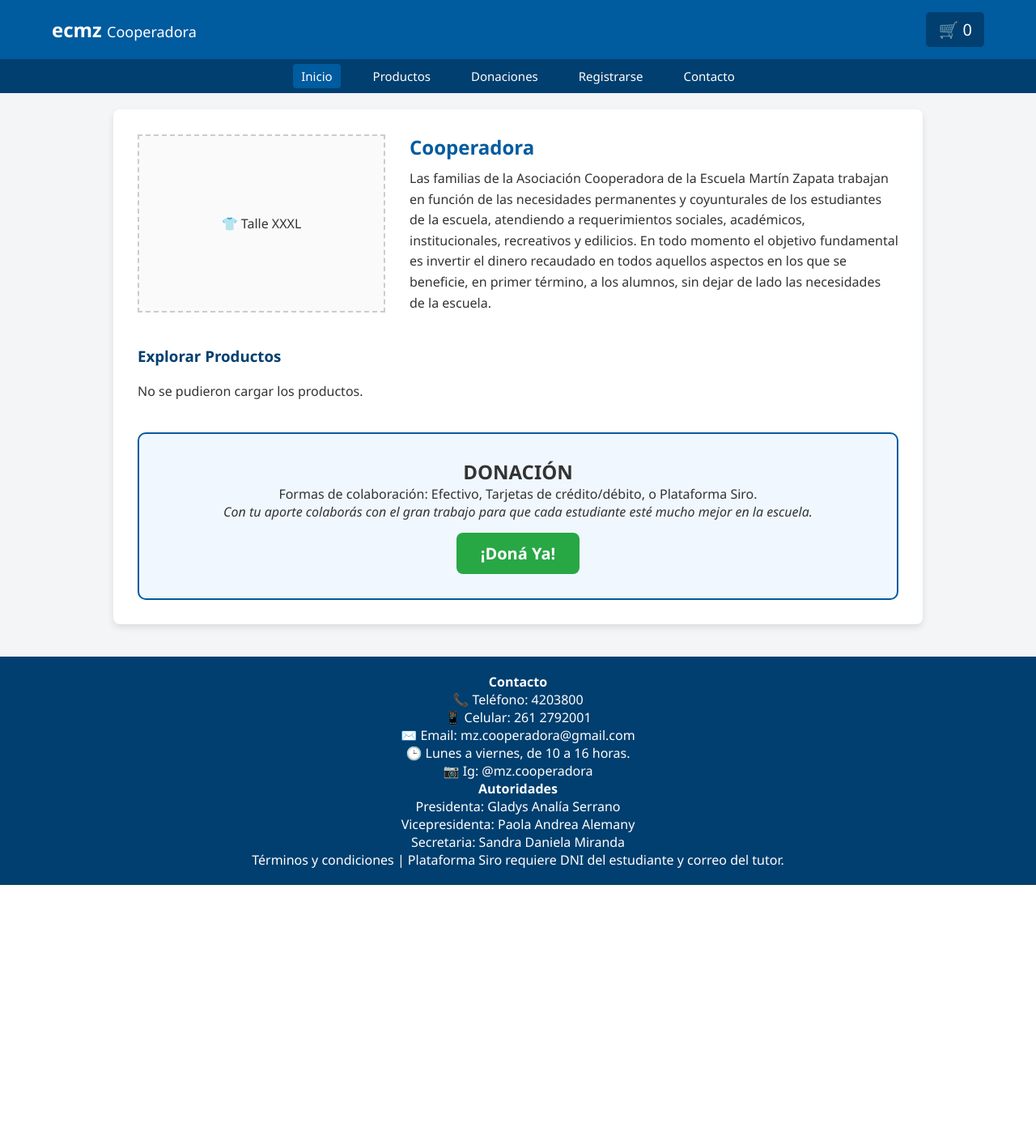
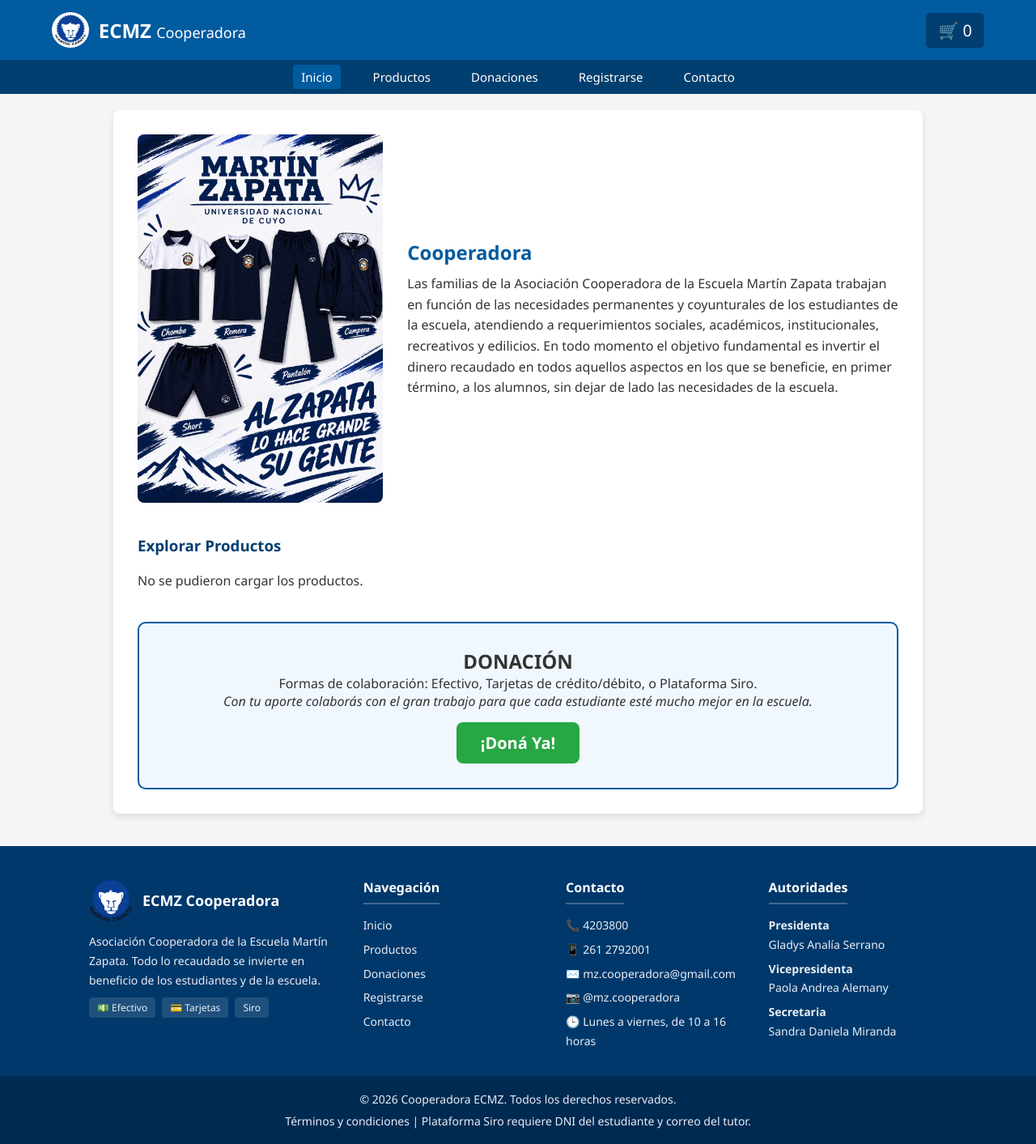
Before and after one commit to RC-facu/Cooperadora, a web app: page /Index.html in a window 1280 px wide. Shown: the whole page at 81% size. Before the commit the page ends 1093 px from the top, so only its background shows below. Run offline with its HTML, style and script files only (its server is not run), Linux system fonts and the light colour scheme; data that the repository does not hold is empty.

Commit message:
cambios finales

```diff
--- a/src/main/java/proyecto/cooperadora/CooperadoraApplication.java
+++ b/src/main/java/proyecto/cooperadora/CooperadoraApplication.java
@@ -9,5 +9,4 @@ public class CooperadoraApplication {
 	public static void main(String[] args) {
 		SpringApplication.run(CooperadoraApplication.class, args);
 	}
-
 }
--- a/src/main/resources/static/CSS/coope.css
+++ b/src/main/resources/static/CSS/coope.css
@@ -95,12 +95,16 @@ main {
 
 .hero-imagen {
     flex: 1;
-    border: 2px dashed var(--borde);
-    height: 220px;
-    display: flex;
-    align-items: center;
-    justify-content: center;
+    max-width: 380px;
+    border-radius: 8px;
+    overflow: hidden;
     background-color: #fafafa;
+}
+
+.hero-imagen img {
+    width: 100%;
+    height: auto;
+    display: block;
 }
 
 .hero-texto {
@@ -311,3 +315,123 @@ footer a {
 .detalle-img { overflow: hidden; }
 .detalle-img img { max-width: 100%; max-height: 100%; object-fit: contain; }
 .volver { color: var(--azul-principal); text-decoration: none; }
+
+/*lOGO ESC*/
+.logo-container {
+    display: flex;
+    align-items: center;
+    gap: 12px;
+}
+
+.logo-escuela {
+    height: 44px;
+    width: auto;
+}
+.logo-escuela {
+    height: 44px;
+    width: auto;
+    background: var(--blanco);
+    border-radius: 50%;
+    padding: 3px;
+}
+
+/* ===== Footer estilo e-commerce ===== */
+footer.pie {
+    background: #00386b;
+    color: #e8eef5;
+    text-align: left;
+    padding: 0;
+    margin-top: 40px;
+}
+
+.pie a {
+    color: #e8eef5;
+    text-decoration: none;
+}
+
+.pie a:hover {
+    color: #ffffff;
+    text-decoration: underline;
+}
+
+.pie-contenedor {
+    max-width: 1100px;
+    margin: 0 auto;
+    padding: 40px 20px 25px;
+    display: grid;
+    grid-template-columns: 1.4fr 1fr 1fr 1fr;
+    gap: 30px;
+}
+
+.pie h4 {
+    color: #ffffff;
+    font-size: 16px;
+    margin: 0 0 14px;
+    padding-bottom: 8px;
+    border-bottom: 2px solid rgba(255, 255, 255, 0.25);
+    display: inline-block;
+}
+
+.pie p,
+.pie li {
+    font-size: 14px;
+    line-height: 1.7;
+    margin: 0 0 6px;
+}
+
+.pie ul {
+    list-style: none;
+    padding: 0;
+    margin: 0;
+}
+
+.pie-marca {
+    display: flex;
+    align-items: center;
+    gap: 12px;
+    margin-bottom: 12px;
+}
+
+.pie-marca img {
+    width: 54px;
+    height: 54px;
+    object-fit: contain;
+}
+
+.pie-marca strong {
+    font-size: 18px;
+    color: #ffffff;
+}
+
+.pie-pagos {
+    display: flex;
+    flex-wrap: wrap;
+    gap: 8px;
+    margin-top: 10px;
+}
+
+.pie-pagos span {
+    background: rgba(255, 255, 255, 0.12);
+    border-radius: 4px;
+    padding: 4px 10px;
+    font-size: 12px;
+}
+
+.pie-inferior {
+    background: #002a52;
+    text-align: center;
+    padding: 14px 20px;
+    font-size: 13px;
+}
+
+.pie-inferior p {
+    margin: 3px 0;
+}
+
+@media (max-width: 800px) {
+    .pie-contenedor { grid-template-columns: 1fr 1fr; }
+}
+
+@media (max-width: 500px) {
+    .pie-contenedor { grid-template-columns: 1fr; }
+}
--- a/src/main/resources/static/Index.html
+++ b/src/main/resources/static/Index.html
@@ -10,7 +10,8 @@
 
     <header>
     <div class="logo-container">
-            <h1>ecmz <span>Cooperadora</span></h1>
+        <img src="images/Logo.png" alt="Escuela de Comercio Martín Zapata" class="logo-escuela">
+        <h1>ECMZ <span>Cooperadora</span></h1>
     </div>
     <a class="cart-icon" id="btn-abrir-carrito" href="carrito.html" style="color:inherit;text-decoration:none;">
         🛒 <span id="cart-count">0</span>
@@ -33,7 +34,7 @@
 
             <div class="hero">
                 <div class="hero-imagen">
-                    <div class="remera-placeholder">👕 Talle XXXL</div>
+                    <img src="images/uniformes_zapata.jpeg" alt="Uniformes Martín Zapata: chomba, remera, pantalón, campera y short">
                 </div>
                 <div class="hero-texto">
                     <h2>Cooperadora</h2>
@@ -59,26 +60,57 @@
 
     </main>
 
-    <footer>
-        <div class="footer-layout">
-            <div class="contacto-info">
-                <h4>Contacto</h4>
-                <p>📞 Teléfono: 4203800</p>
-                <p>📱 Celular: 261 2792001</p>
-                <p>✉️ Email: mz.cooperadora@gmail.com</p>
-                <p>🕒 Lunes a viernes, de 10 a 16 horas.</p>
-                <p>📷 Ig: @mz.cooperadora</p>
+    <footer class="pie">
+    <div class="pie-contenedor">
+
+        <div>
+            <div class="pie-marca">
+                <img src="images/Logo.png" alt="Escuela Martín Zapata">
+                <strong>ECMZ Cooperadora</strong>
             </div>
-
-            <div class="autoridades">
-                <h4>Autoridades</h4>
-                <p>Presidenta: Gladys Analía Serrano</p>
-                <p>Vicepresidenta: Paola Andrea Alemany</p>
-                <p>Secretaria: Sandra Daniela Miranda</p>
+            <p>Asociación Cooperadora de la Escuela Martín Zapata. Todo lo recaudado se invierte en beneficio de los estudiantes y de la escuela.</p>
+            <div class="pie-pagos">
+                <span>💵 Efectivo</span>
+                <span>💳 Tarjetas</span>
+                <span>Siro</span>
             </div>
         </div>
 
-        <div class="terminos">
+        <div>
+            <h4>Navegación</h4>
+            <ul>
+                <li><a href="Index.html">Inicio</a></li>
+                <li><a href="Producto.html">Productos</a></li>
+                <li><a href="Donacion.html">Donaciones</a></li>
+                <li><a href="Registro.html">Registrarse</a></li>
+                <li><a href="Contacto.html">Contacto</a></li>
+            </ul>
+        </div>
+
+        <div>
+            <h4>Contacto</h4>
+            <ul>
+                <li>📞 <a href="tel:4203800">4203800</a></li>
+                <li>📱 <a href="tel:+542612792001">261 2792001</a></li>
+                <li>✉️ <a href="mailto:mz.cooperadora@gmail.com">mz.cooperadora@gmail.com</a></li>
+                <li>📷 <a href="https://www.instagram.com/mz.cooperadora" target="_blank" rel="noopener">@mz.cooperadora</a></li>
+                <li>🕒 Lunes a viernes, de 10 a 16 horas</li>
+            </ul>
+        </div>
+
+        <div>
+            <h4>Autoridades</h4>
+            <ul>
+                <li><strong>Presidenta</strong><br>Gladys Analía Serrano</li>
+                <li><strong>Vicepresidenta</strong><br>Paola Andrea Alemany</li>
+                <li><strong>Secretaria</strong><br>Sandra Daniela Miranda</li>
+            </ul>
+        </div>
+
+    </div>
+
+    <div class="pie-inferior">
+        <p>© 2026 Cooperadora ECMZ. Todos los derechos reservados.</p>
         <p>Términos y condiciones | Plataforma Siro requiere DNI del estudiante y correo del tutor.</p>
     </div>
 </footer>
--- a/src/main/resources/static/JS/Coopera.js
+++ b/src/main/resources/static/JS/Coopera.js
@@ -247,17 +247,31 @@ document.addEventListener('DOMContentLoaded', () => {
     }
 
     // 3. Lógica para el formulario de Donación (Donacion.html)
-    const formPago = document.getElementById('form-pago');
-    if (formPago) {
-        formPago.addEventListener('submit', (e) => {
-            e.preventDefault();
+    const btnDonar = document.getElementById('btn-donar-whatsapp');
+    if (btnDonar) {
+        btnDonar.addEventListener('click', () => {
+            const tutor = document.getElementById('nombre-tutor').value.trim();
+            const alumno = document.getElementById('nombre-alumno').value.trim();
+            const curso = document.getElementById('curso-alumno').value.trim();
+            const monto = document.getElementById('monto-donacion').value.trim();
 
-            const dni = document.getElementById('dni-estudiante').value;
+            if (!tutor || !alumno || !curso) {
+                alert('Completá tu nombre, el del alumno/a y el curso.');
+                return;
+            }
 
-            console.log(`Procesando donación para el DNI: ${dni}`);
-            alert('¡Gracias por tu aporte para la escuela!');
+            const mensaje = [
+                'Hola! Quiero donar' + (monto ? ` $${monto}` : '') + ' a la Cooperadora ECMZ.',
+                '',
+                `Familia: ${tutor}`,
+                `Alumno/a: ${alumno} (${curso})`,
+                '',
+                'Quedo a la espera para coordinar la donación. Gracias!'
+            ].join('\n');
 
-            formPago.reset();
+            const url = `https://wa.me/${WHATSAPP_COOPERADORA}?text=${encodeURIComponent(mensaje)}`;
+            const ventana = window.open(url, '_blank');
+            if (!ventana) window.location.href = url; // si el navegador bloquea la ventana nueva
         });
     }
 
```
Also changed, not shown: src/main/resources/static/Contacto.html (+8 -7 lines), src/main/resources/static/Donacion.html (+22 -25 lines), src/main/resources/static/Producto.html (+8 -7 lines), src/main/resources/static/Registro.html (+8 -7 lines), src/main/resources/static/carrito.html (+8 -7 lines), src/main/resources/static/images/Logo.png (added), src/main/resources/static/images/pantalon.jpg (added), src/main/resources/static/images/remera_larga.jpg (added), src/main/resources/static/images/uniformes_zapata.jpeg (added). Lines whose indentation alone changed are shown as unchanged.
